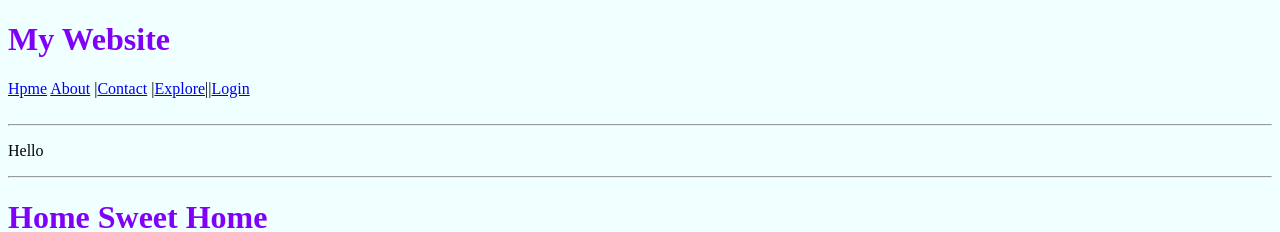
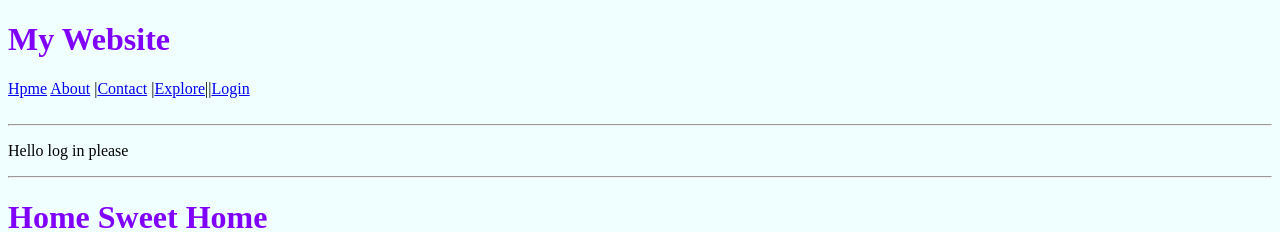
Before and after one commit to Basudev-Pokharel/group_6_BMBS, a React (Vite) app: page / in a window 1280 px wide. Shown: the top 232 px of the page. Built offline with nearby package versions, Linux system fonts and the light colour scheme.

Commit message:
add paragraph text

```diff
--- a/src/Layout.jsx
+++ b/src/Layout.jsx
@@ -9,7 +9,7 @@ function Layout() {
     <div>
       <Header isLoggedin={isLogged}></Header>
       <hr></hr>
-      <p>Hello</p>
+      <p>Hello log in please</p>
       <Outlet></Outlet>
       <hr></hr>
       <h1>Home Sweet Home</h1>
```
